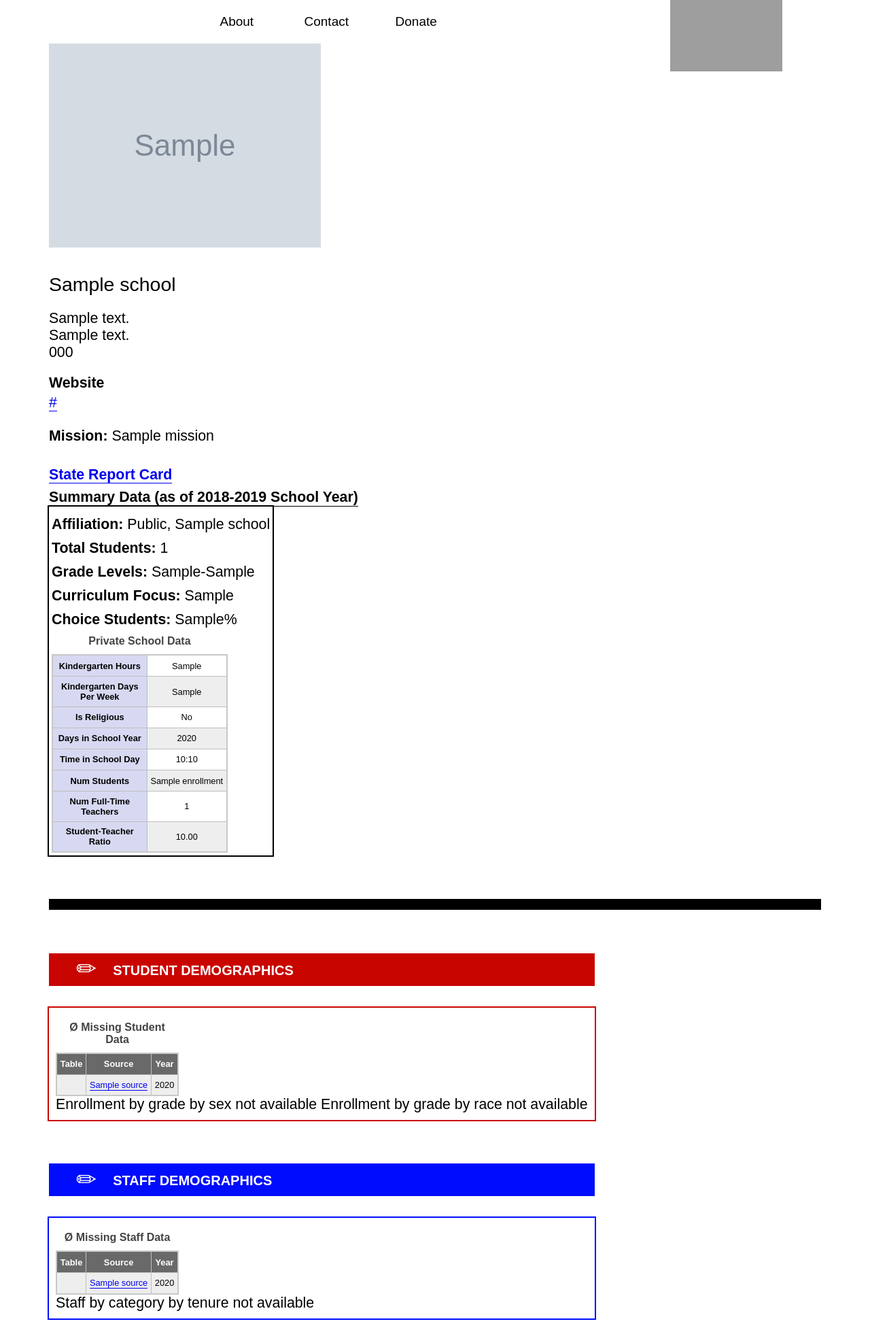
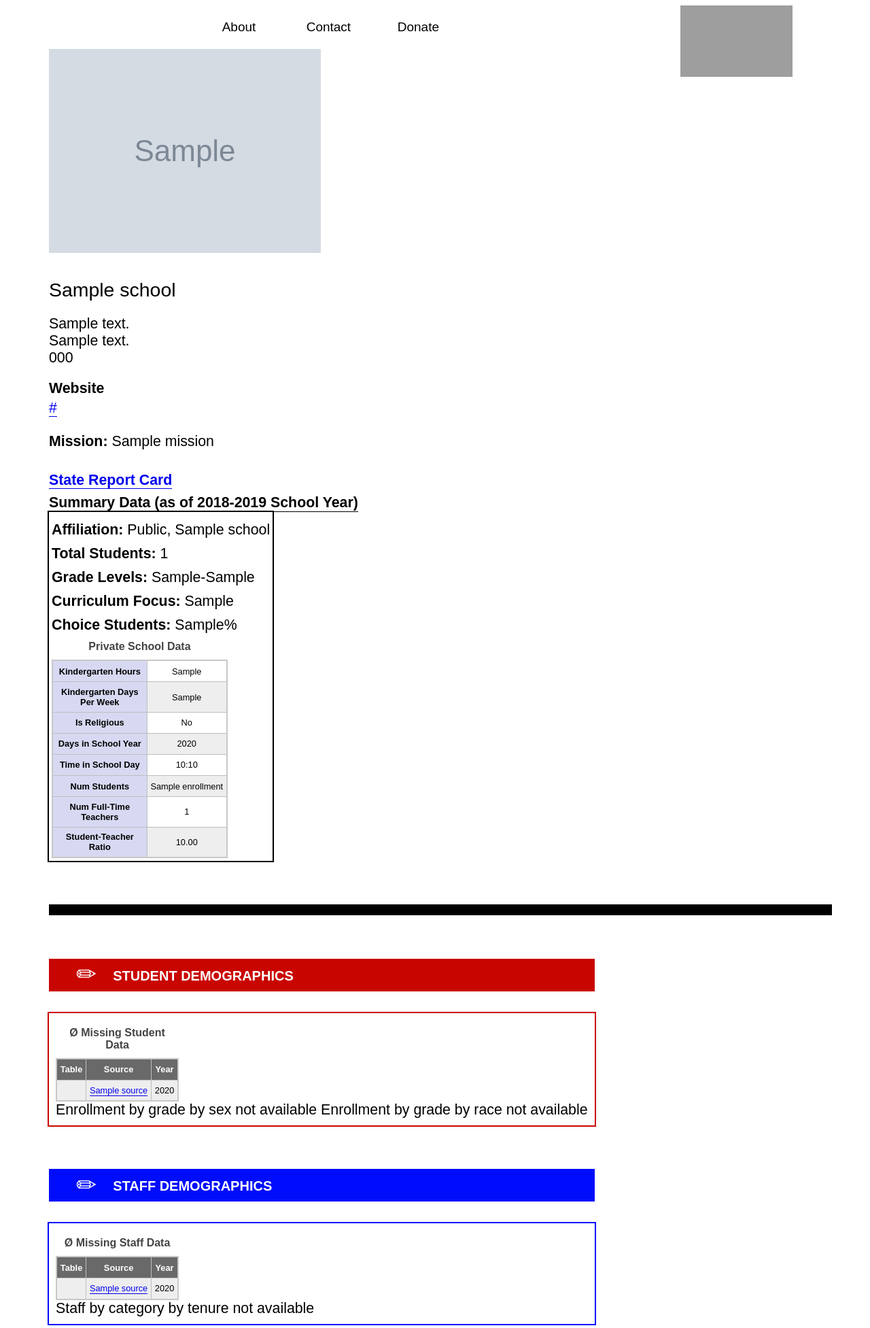
Before and after one commit to nwg/racine-schools, a Flask app: template app/templates/school.html in a window 1280 px wide. Shown: the top 1953 px of the page at 68% size. Run offline with Flask 2, Linux system fonts and the light colour scheme; the template is opened without the code that fills it: most values are stand-ins (such as "Sample title", 1, 10 or a date in 2020); grey boxes marked "Sample" are stand-in pictures; some libraries are stand-ins or nearby versions; grey boxes are pictures that could not be loaded.

Commit message:
fix right margin on wide content

```diff
--- a/app/templates/school.html
+++ b/app/templates/school.html
@@ -122,13 +122,15 @@ div.small-summary span {
     display: inline-block;
 }
 
-body {
-    margin-left: 72px;
-    margin-right: 72px;
-    margin-top: 0;
+#content {
+    display: inline-block;
+    margin-left: 5vw;
+    margin-right: 5vw;
+    width: max-content;
 }
 
 #summary {
+    width: 90vw;
     margin-left: 0px;
 }
 
@@ -338,6 +340,7 @@ a.header-block:hover {
 }
 
 #header {
+    width: 90vw;
     height: 4rem;
 }
 
@@ -378,6 +381,7 @@ a.header-block:hover {
         <title>{{school['longname']}}</title>
     </head>
     <body>
+        <div id="content">
             <div id="header">
                 <div style="margin-left: 19.66%; margin-top: 8px; display: inline-block;">
                     <a class="header-block nostyle" href="http://racineschools.com/about/"><span class="header-link">About</a></span></a>
@@ -878,5 +882,6 @@ a.header-block:hover {
                     </div>
                 </div>
             </div>
+        </div>
     </body>
 </html>
```
Lines whose indentation alone changed are shown as unchanged.
